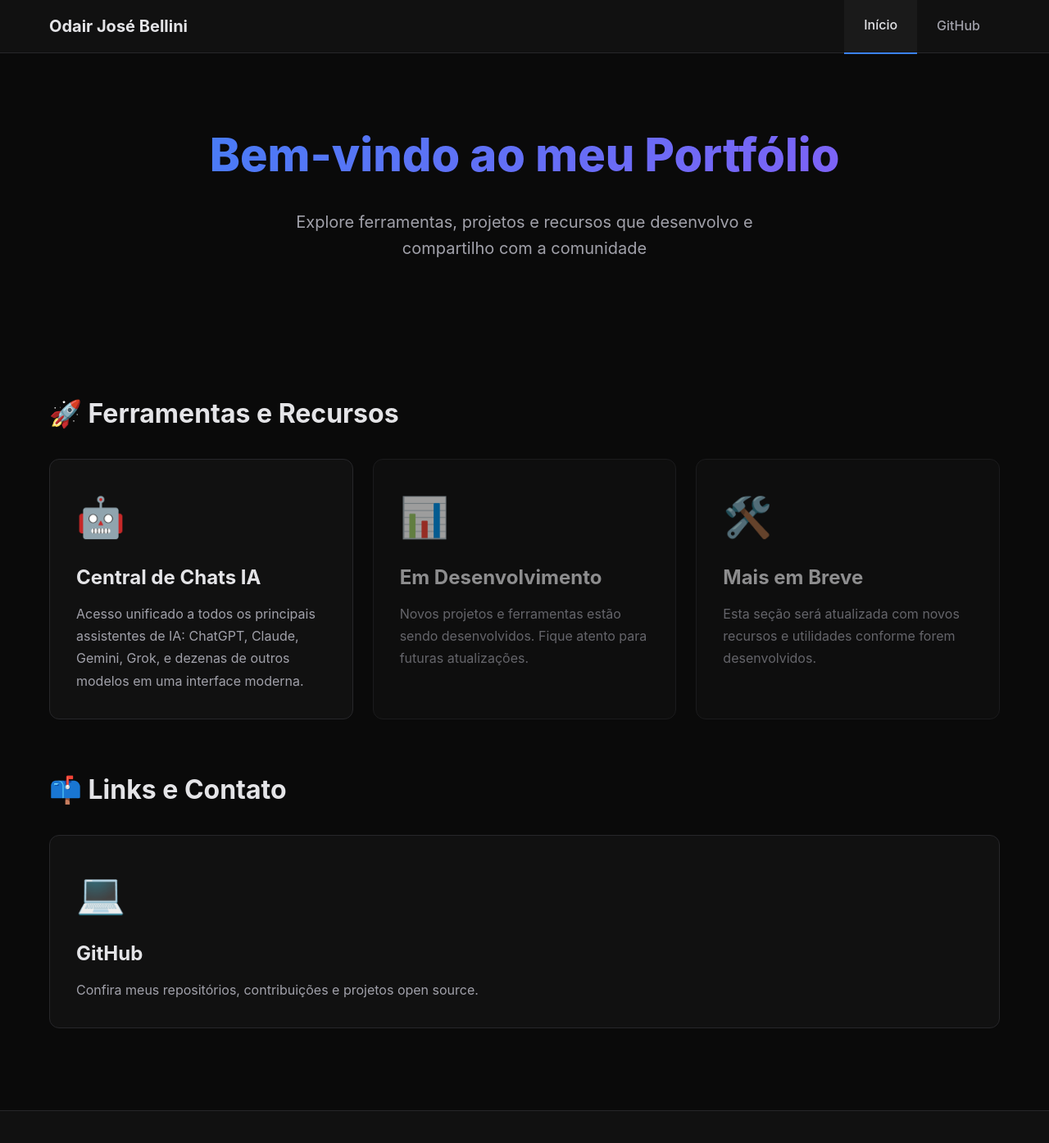
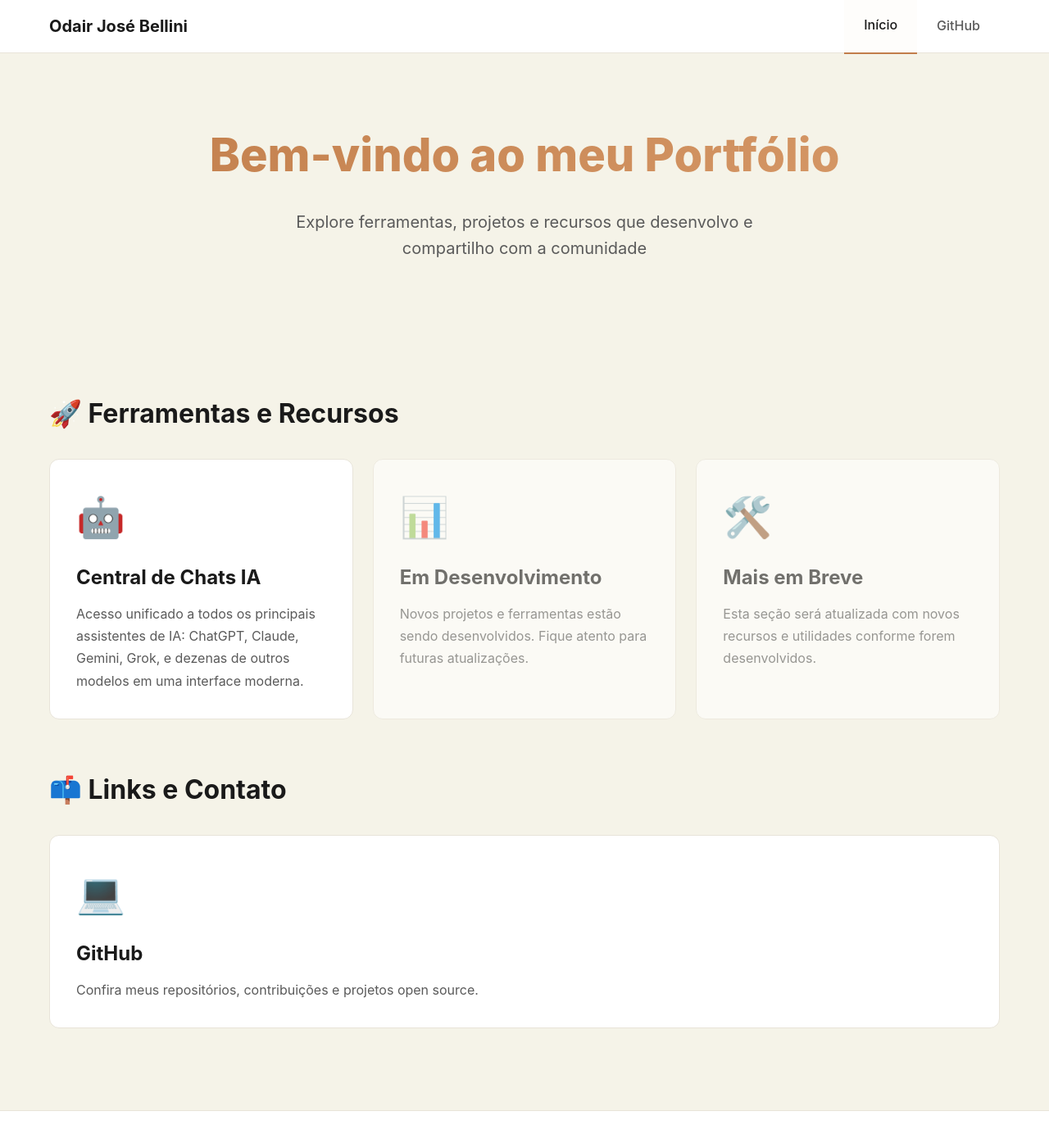
Before and after one commit to odairjosebellini/odairjosebellini.github.io, a Jekyll site: the page built from index.md, in a window 1280 px wide and 1400 px high. Shown: the top 1395 px of the window at 82% size. Built offline with Jekyll 4.4.1, drawn with Linux system fonts in a browser that asks for light colours.

Commit message:
Atualiza tema para cores claras inspiradas no Claude.ai
- Fundo amarelinho/creme aconchegante (#f5f3e8)
- Paleta de cores quentes e suaves
- Accent color em tons terrosos (#c17d4a)
- Melhor legibilidade com contraste adequado
- Sombras mais sutis e delicadas

🤖 Generated with [Claude Code](https://claude.com/claude-code)

Co-Authored-By: Claude <noreply@anthropic.com>

```diff
--- a/assets/css/style.css
+++ b/assets/css/style.css
@@ -1,13 +1,13 @@
 :root {
-    --bg-primary: #0a0a0a;
-    --bg-secondary: #111111;
-    --bg-tertiary: #1a1a1a;
-    --text-primary: #e4e4e7;
-    --text-secondary: #a1a1aa;
-    --accent-primary: #3b82f6;
-    --accent-hover: #2563eb;
-    --border-color: #27272a;
-    --shadow: rgba(0, 0, 0, 0.5);
+    --bg-primary: #f5f3e8;
+    --bg-secondary: #ffffff;
+    --bg-tertiary: #fefdfb;
+    --text-primary: #1a1a1a;
+    --text-secondary: #5a5a5a;
+    --accent-primary: #c17d4a;
+    --accent-hover: #a56938;
+    --border-color: #e8e4d9;
+    --shadow: rgba(0, 0, 0, 0.08);
 }
 
 * {
@@ -165,7 +165,7 @@ nav {
     font-size: 3.5rem;
     font-weight: 800;
     margin-bottom: 20px;
-    background: linear-gradient(135deg, var(--accent-primary), #8b5cf6);
+    background: linear-gradient(135deg, var(--accent-primary), #d89b6a);
     -webkit-background-clip: text;
     -webkit-text-fill-color: transparent;
     background-clip: text;
@@ -220,7 +220,7 @@ nav {
 .card:hover {
     transform: translateY(-4px);
     border-color: var(--accent-primary);
-    box-shadow: 0 12px 24px var(--shadow);
+    box-shadow: 0 8px 24px rgba(193, 125, 74, 0.15);
 }
 
 .card-icon {
```
